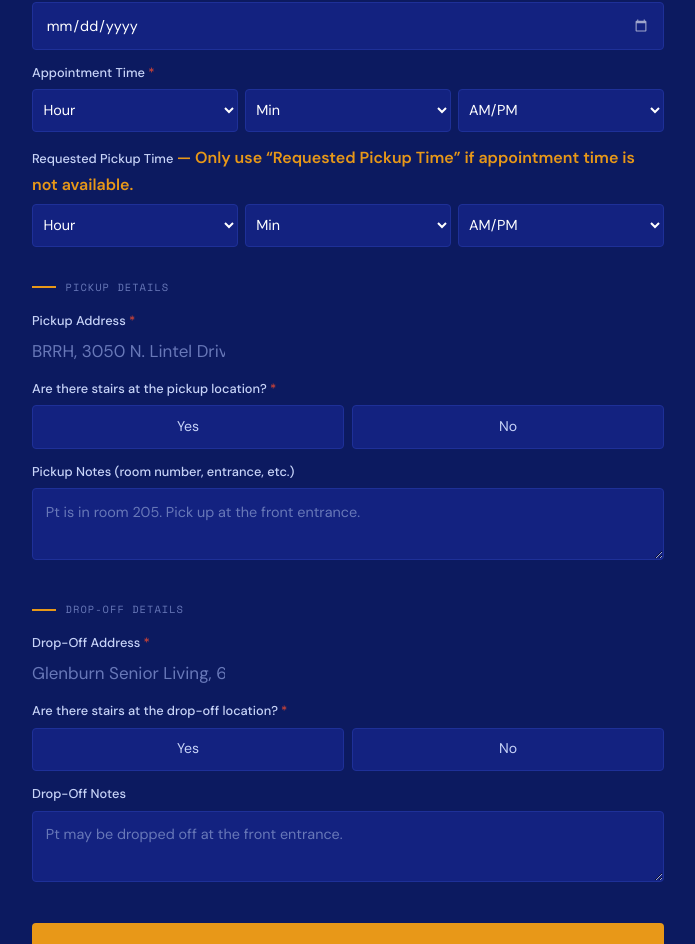
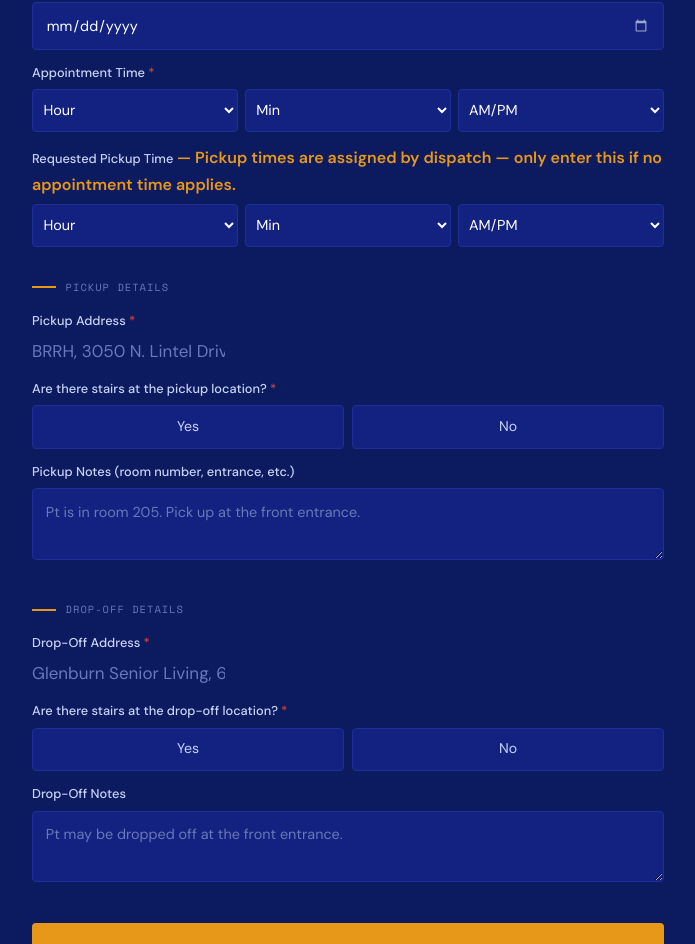
Before and after one commit to godfathereltee/ateam-transport, a Next.js app: page /book in a window 1280 px wide. Shown: the part 997-1941 px from the top of the page, without its empty margins (292-987 px from the left). Built offline with nearby package versions, Linux system fonts and the light colour scheme.

Commit message:
Update pickup time hint: dispatch assigns pickup times

```diff
--- a/src/app/book/page.tsx
+++ b/src/app/book/page.tsx
@@ -241,7 +241,7 @@ export default function BookingPage() {
                 <label style={{ display: 'block', fontSize: '.8rem', fontWeight: 500, color: 'var(--text-2)', marginBottom: '.35rem' }}>
                   Requested Pickup Time{' '}
                   <span style={{ color: 'var(--accent)', fontWeight: 700, fontSize: '1rem' }}>
-                    — Only use &ldquo;Requested Pickup Time&rdquo; if appointment time is not available.
+                    — Pickup times are assigned by dispatch &mdash; only enter this if no appointment time applies.
                   </span>
                 </label>
                 <TimePicker
```
